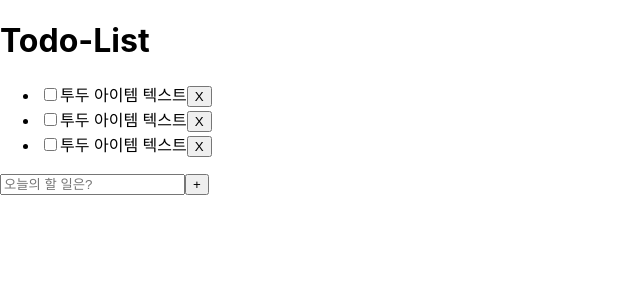
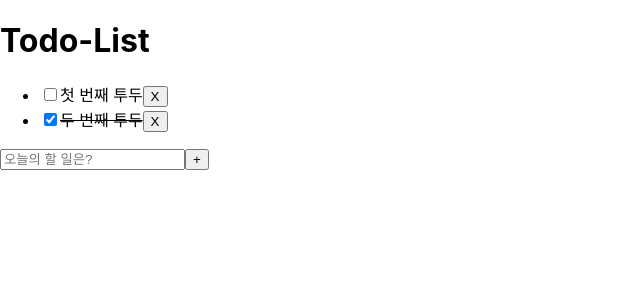
Before and after one commit to hyerinxx/efub4-frontend-session-5, a React (Create React App) app: page / in a window 1280 px wide. Shown: the top 300 px of the page, without its empty margins (0-640 px from the left). Built offline with nearby package versions, Linux system fonts and the light colour scheme; the HTML template or start-up script is replaced by a standard one.

Commit message:
todo 표시 기능

```diff
--- a/src/App.css
+++ b/src/App.css
@@ -0,0 +1,3 @@
+.todo-item input[type=checkbox]:checked ~ span {
+    text-decoration: line-through;
+}
--- a/src/App.js
+++ b/src/App.js
@@ -14,13 +14,13 @@ function App() {
     {
       id: 2,
       text: "두 번째 투두",
-      done: false,
+      done: true,
     }
   ]);
   return (
     <div className="App">
       <Header />
-      <TodoList />
+      <TodoList todoList={todoList} />
       <TodoAdd />
     </div>
   );
--- a/src/TodoItem.js
+++ b/src/TodoItem.js
@@ -1,8 +1,8 @@
-function TodoItem() {
+function TodoItem({ data }) {
     return(
         <li className="todo-item">
-            <input type="checkbox" />
-            <span>투두 아이템 텍스트</span>
+            <input type="checkbox" checked={data.done} />
+            <span>{data.text}</span>
             <input type="button" value="X" />
         </li>
     )
--- a/src/TodoList.js
+++ b/src/TodoList.js
@@ -1,11 +1,10 @@
 import TodoItem from "./TodoItem";
 
-function TodoList() {
+function TodoList({ todoList }) {
     return (
         <ul className="todo-list">
-            <TodoItem />
-            <TodoItem />
-            <TodoItem />
+            <TodoItem data={todoList[0]} />
+            <TodoItem data={todoList[1]} />
         </ul>
     )
 }
```
